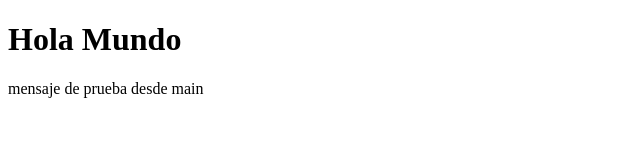
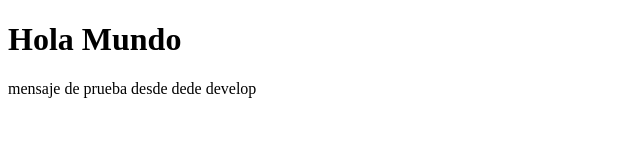
Before and after one commit to ChristianAnturi/-aspirantes-mir-ejercicioi-3, a plain HTML site: page index.html in a window 1280 px wide. Shown: the full height of the page, 0-640 px from the left. Drawn offline with Linux system fonts and the light colour scheme.

Commit message:
Cambios en la rama Develop

```diff
--- a/index.html
+++ b/index.html
@@ -8,6 +8,6 @@
 </head>
 <body>
     <h1>Hola Mundo</h1>
-    <p>mensaje de prueba desde main</p>
+    <p>mensaje de prueba desde dede develop</p>
 </body>
 </html>
```
Also changed, not shown: 1 other file.
